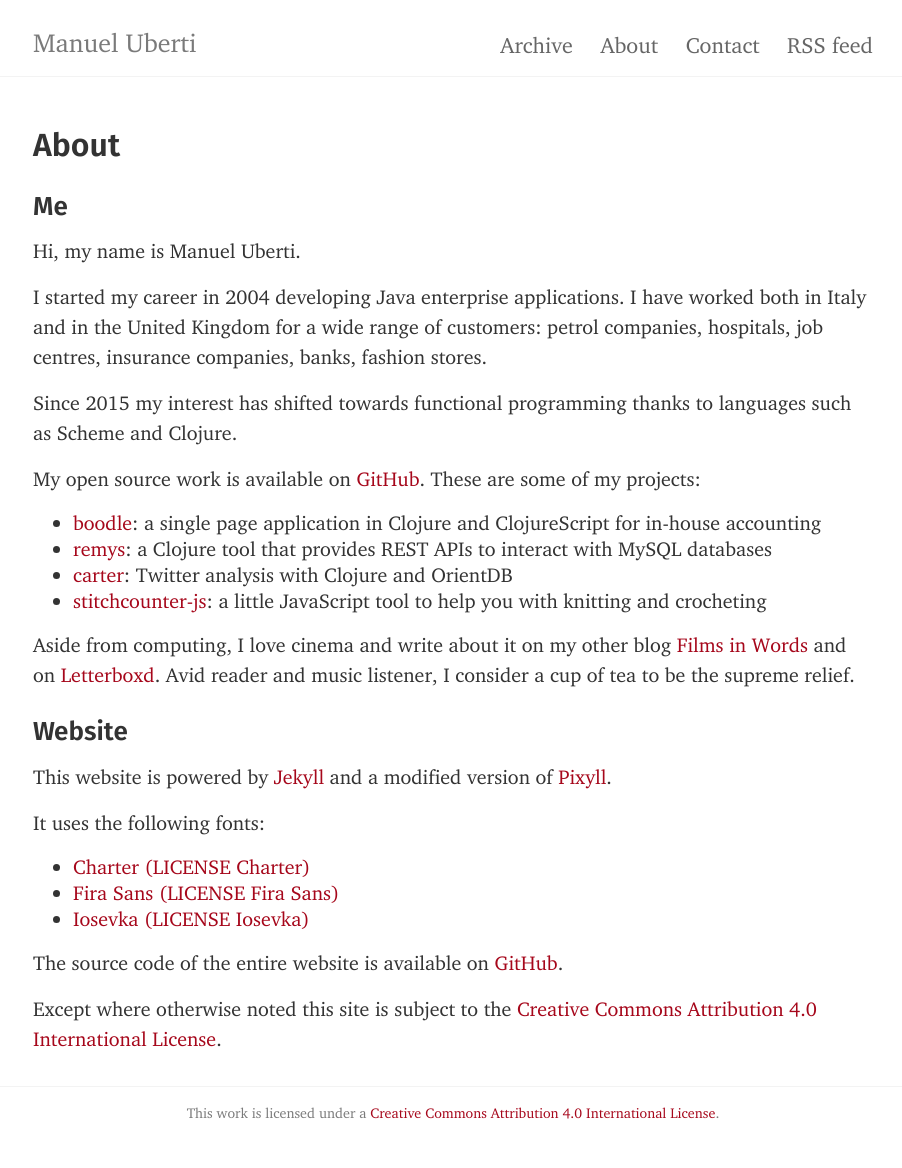
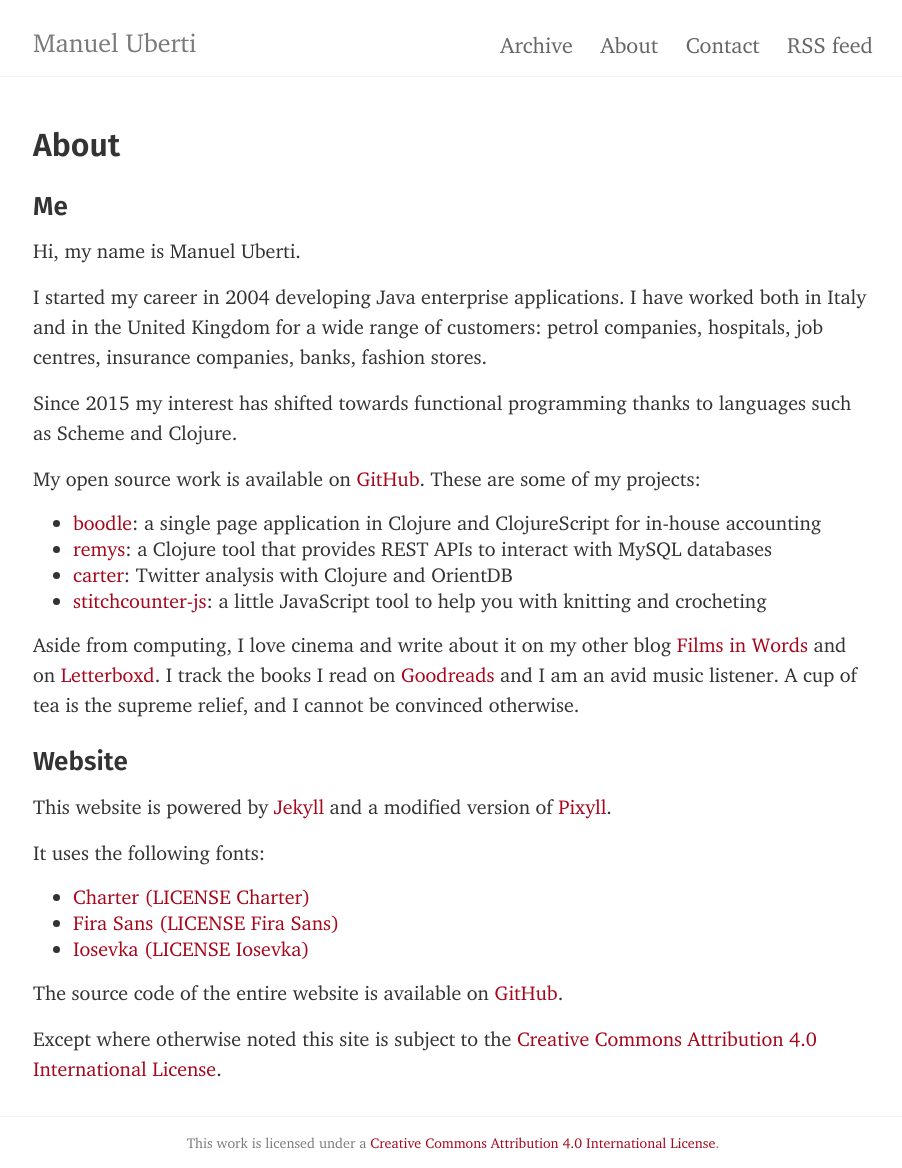
Before and after one commit to manuel-uberti/manuel-uberti.github.io, a Jekyll site: the page built from about.md, in a window 1280 px wide. Shown: the whole page, without its empty margins (187-1089 px from the left). Built offline with Jekyll 4.4.1, drawn with Linux system fonts in a browser that asks for light colours; before the commit the page ends 1138 px from its top, so only the background shows below that.

Commit message:
Add link to my Goodreads profile

```diff
--- a/about.md
+++ b/about.md
@@ -31,8 +31,10 @@ My open source work is available on
 
 Aside from computing, I love cinema and write about it on my other blog [Films
 in Words](https://filmsinwords.wordpress.com/) and on
-[Letterboxd](https://letterboxd.com/muberti/). Avid reader and music listener,
-I consider a cup of tea to be the supreme relief.
+[Letterboxd](https://letterboxd.com/muberti/). I track the books I read on
+[Goodreads](https://www.goodreads.com/user/show/74813419-manuel-uberti) and I am
+an avid music listener. A cup of tea is the supreme relief, and I cannot be
+convinced otherwise.
 
 ### Website
 
```
